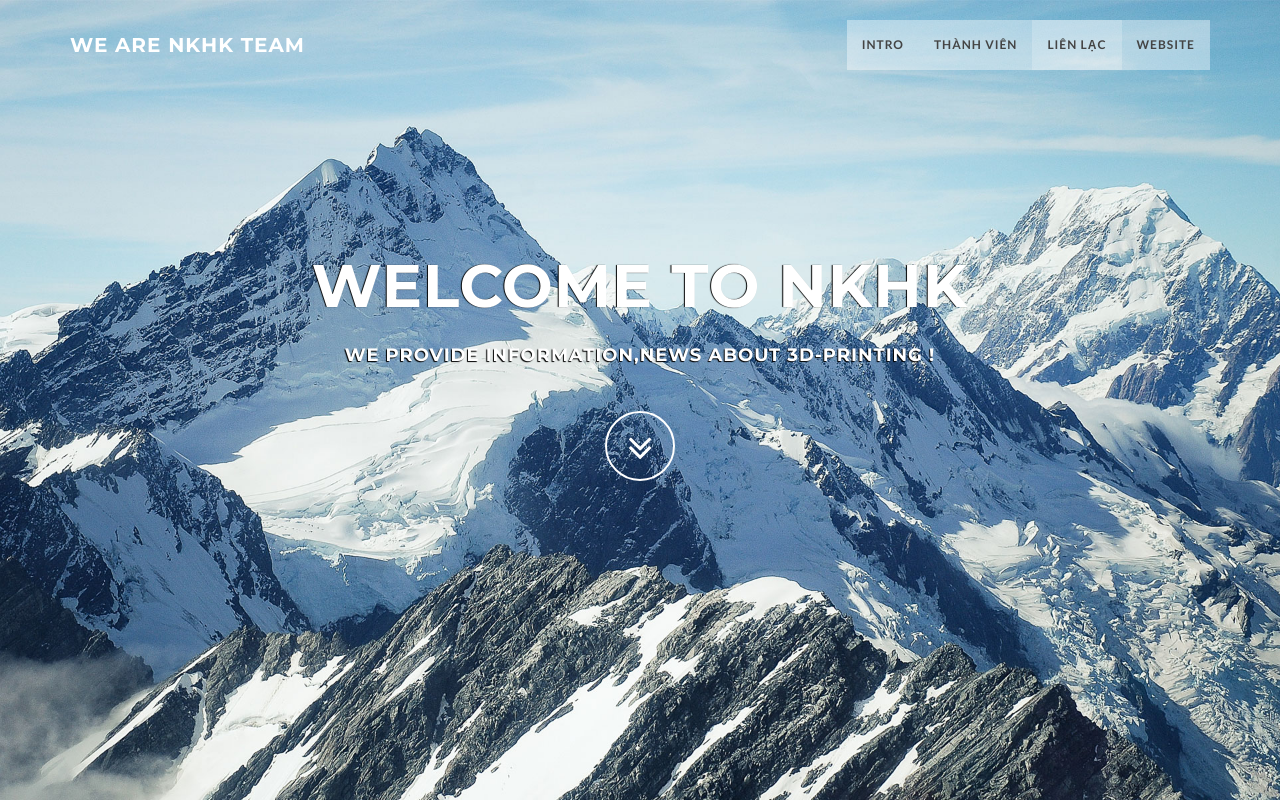
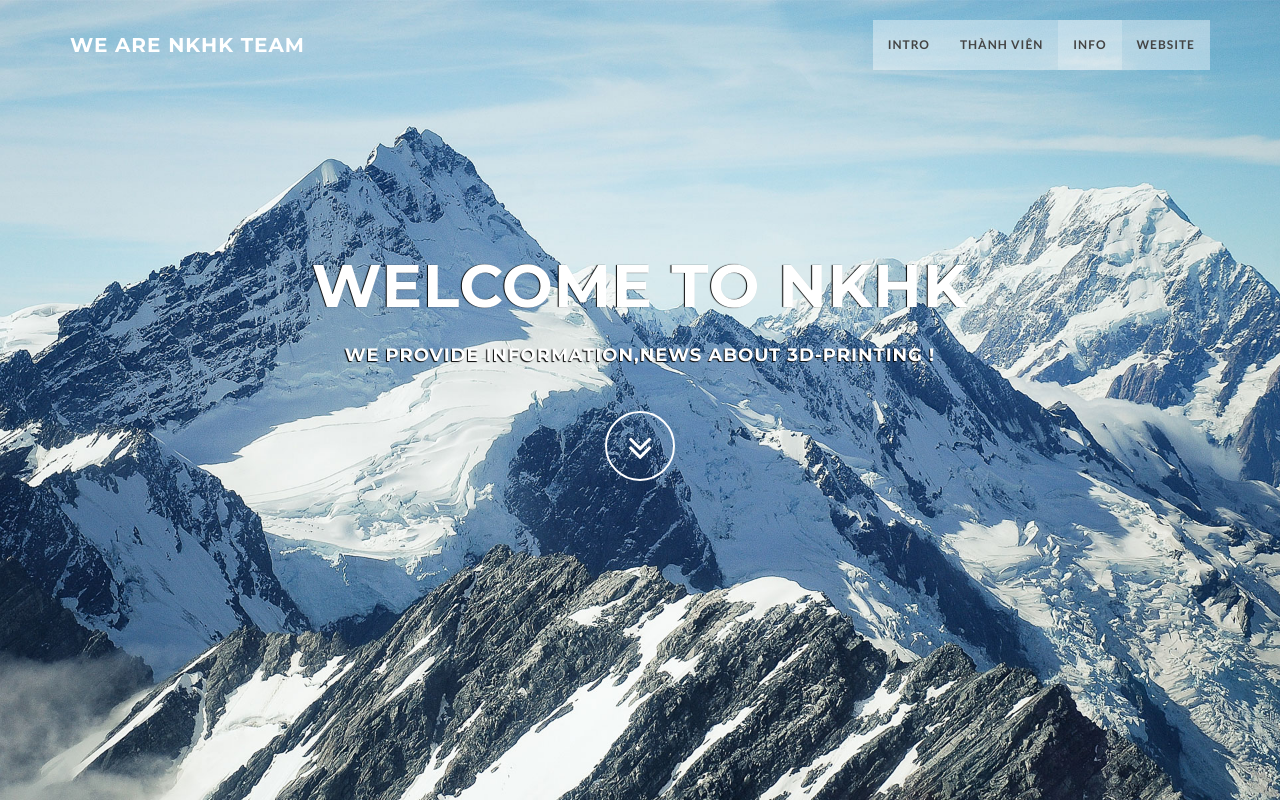
Before and after one commit to dangkhoatrandinh/dangkhoatrandinh.github.io, a plain HTML site: page about.html in a window 1280 px wide. Shown: the top 802 px of the page. Drawn offline with Linux system fonts and the light colour scheme.

Commit message:
Update about.html

```diff
--- a/about.html
+++ b/about.html
@@ -50,7 +50,7 @@
         <ul class="nav navbar-nav">
           <li class="active"><a href="#intro">Intro</a></li>
 	  <li><a href="#about">Thành viên</a></li>
-          <li><a href="#contact">Liên lạc</a></li>
+          <li><a href="#contact">Info</a></li>
 	  <li><a href="index.html"> Website </a></li>
 
         </ul>
```
